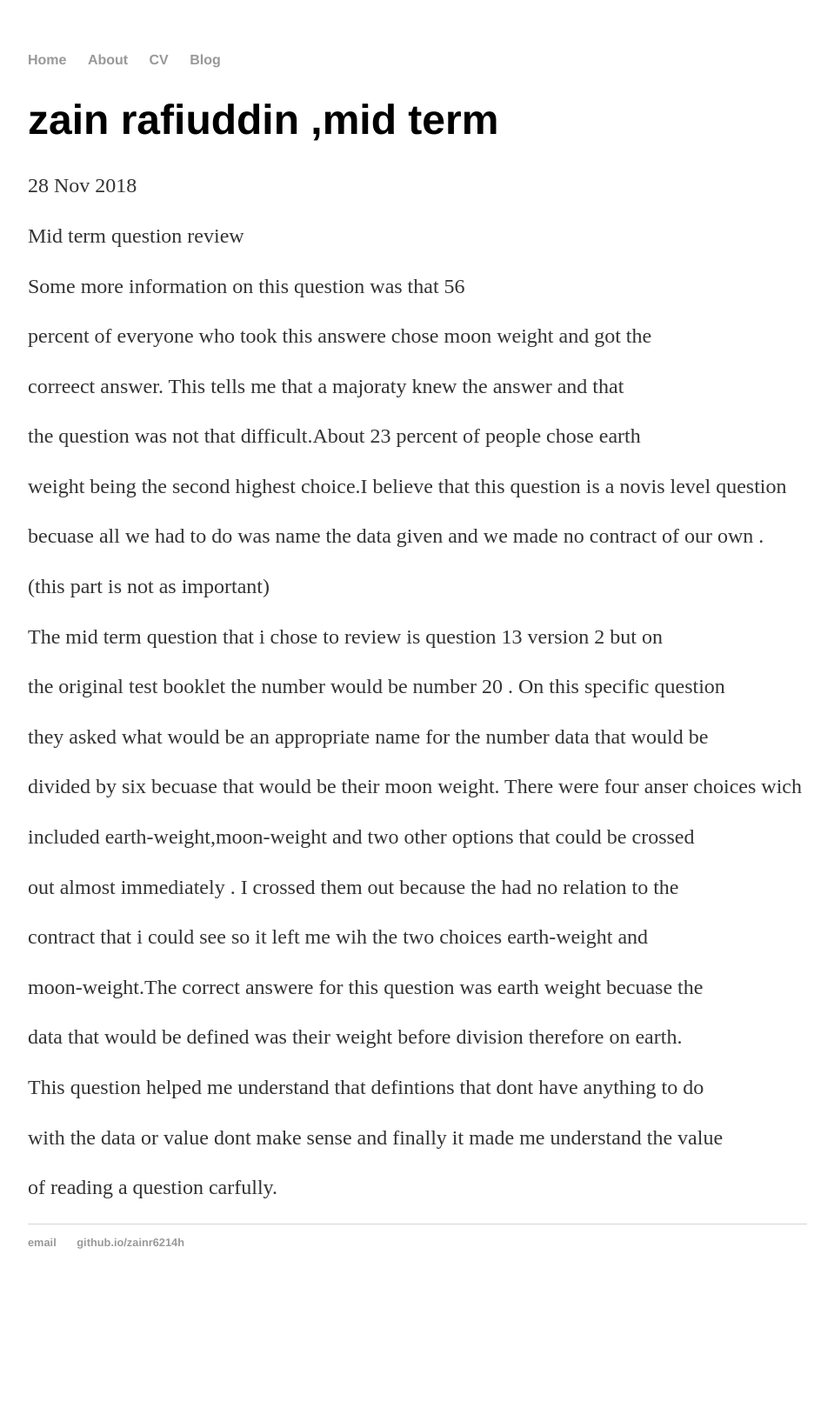
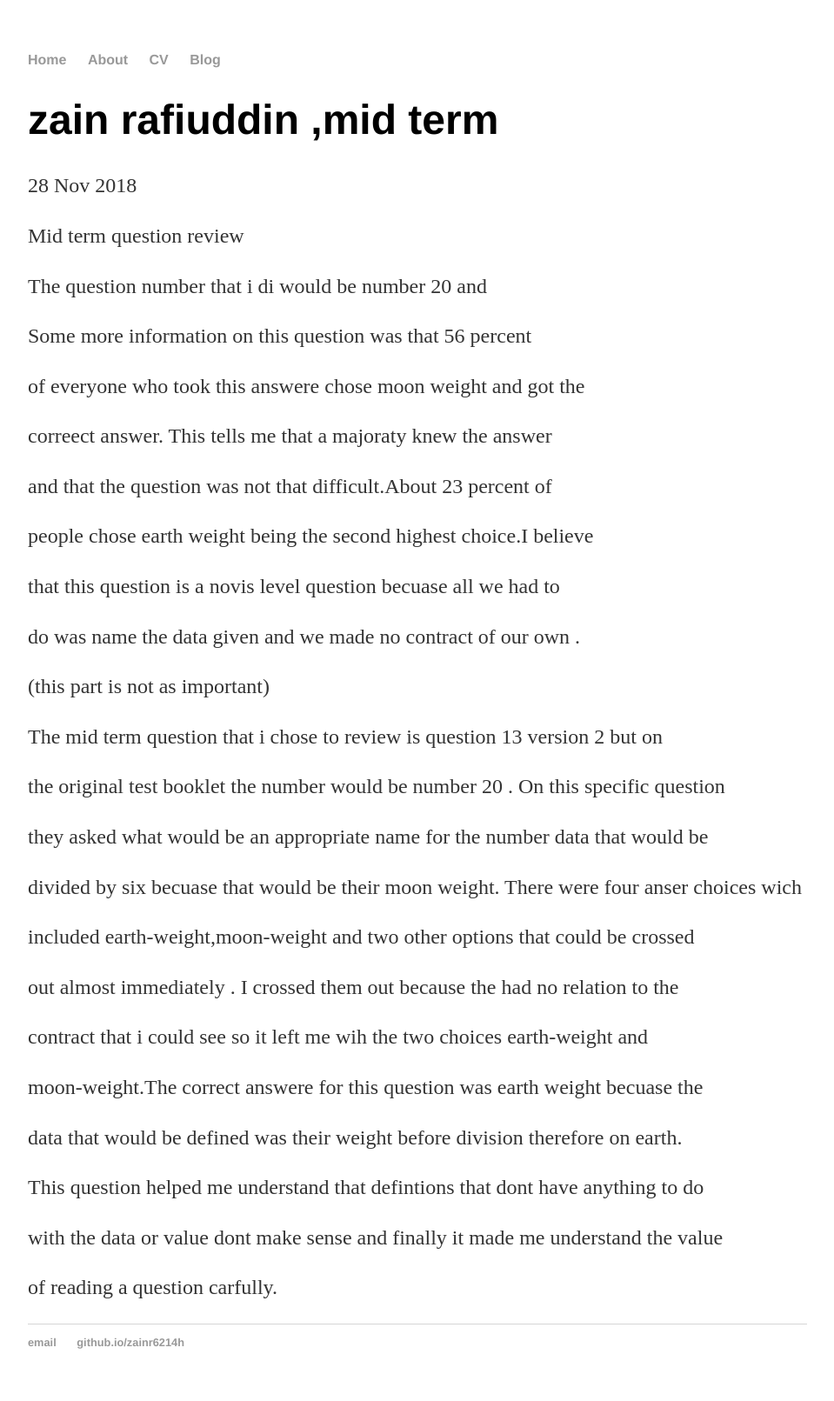
Before and after one commit to zainr6214/zainr6214.github.io, a Jekyll site: the page built from _posts/2018-11-28-zain-rafiuddin-site-launched.md, in a window 1280 px wide. Shown: the whole page at 87% size, without its empty margins (160-1119 px from the left). Built offline with Jekyll 4.4.1, drawn with Linux system fonts in a browser that asks for light colours; before the commit the page ends 1496 px from its top, so only the background shows below that.

Commit message:
Update 2018-11-28-zain-rafiuddin-site-launched.md

```diff
--- a/_posts/2018-11-28-zain-rafiuddin-site-launched.md
+++ b/_posts/2018-11-28-zain-rafiuddin-site-launched.md
@@ -6,17 +6,21 @@ date: 2018-11-28
 
 Mid term question review
 
-Some more information on this question was that 56
+The question number that i di would be number 20 and
 
-percent of everyone who took this answere chose moon weight and got the
+Some more information on this question was that 56 percent
 
-correect answer. This tells me that a majoraty knew the answer and that
+of everyone who took this answere chose moon weight and got the
 
-the question was not that difficult.About 23 percent of people chose earth
+correect answer. This tells me that a majoraty knew the answer
 
-weight being the second highest choice.I believe that this question is a novis level question
+and that the question was not that difficult.About 23 percent of
 
-becuase all we had to do was name the data given and we made no contract of our own .
+people chose earth weight being the second highest choice.I believe
+
+that this question is a novis level question becuase all we had to
+
+do was name the data given and we made no contract of our own .
 
 
 (this part is not as important)
```
